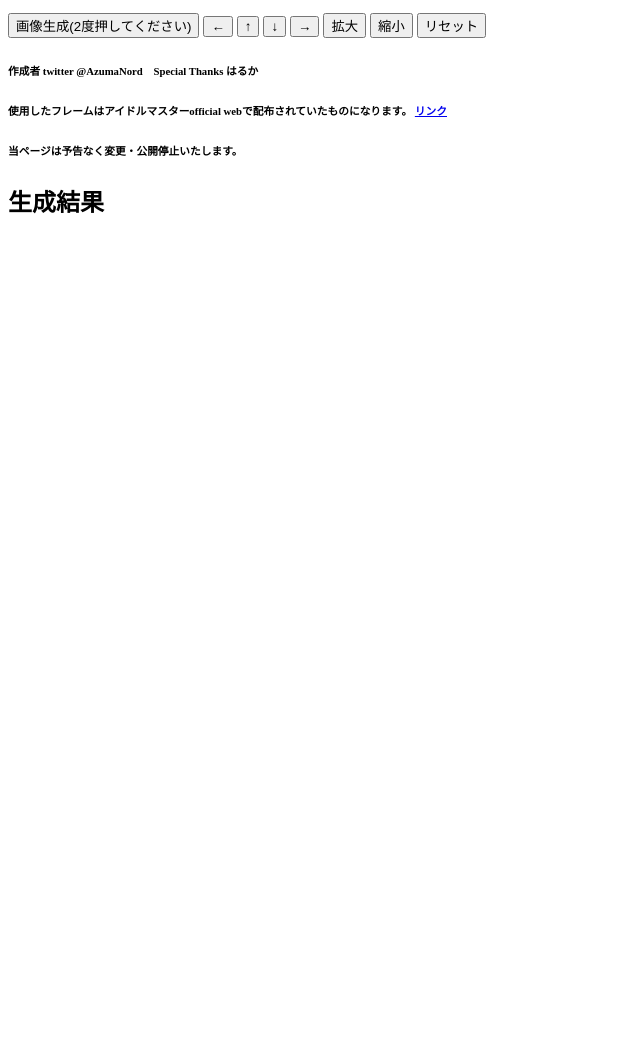
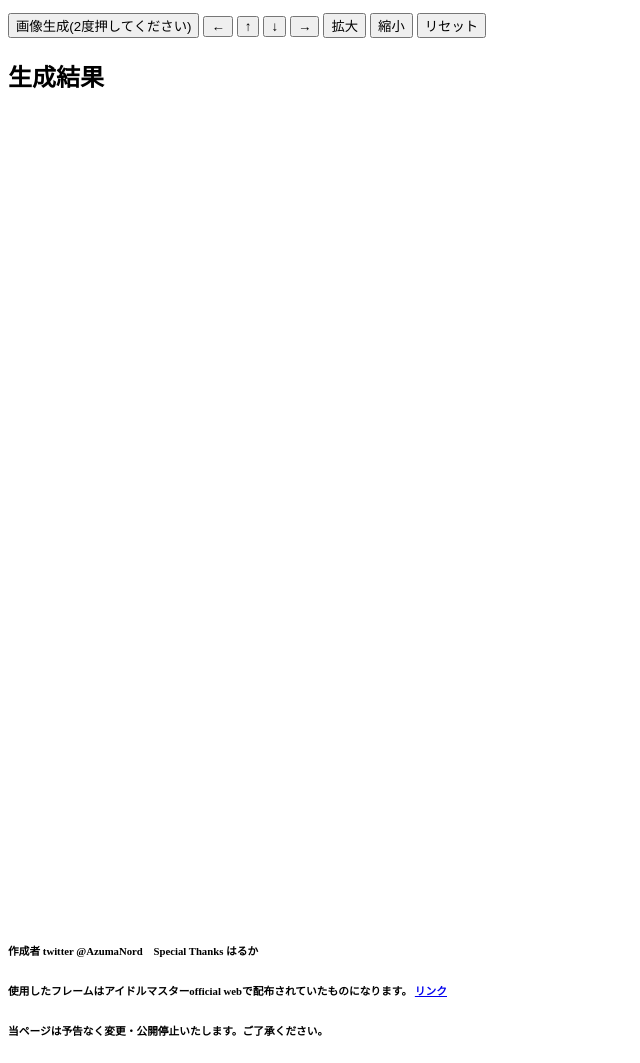
Before and after one commit to cafeparade/cafeparade.github.io, a plain HTML site: page index.html in a window 1280 px wide. Shown: the part 470-1533 px from the top of the page, without its empty margins (0-640 px from the left). Drawn offline with nearby package versions, Linux system fonts and the light colour scheme.

Commit message:
Update index.html

```diff
--- a/index.html
+++ b/index.html
@@ -49,16 +49,15 @@
             <button id="zoomout">縮小</button>
             <button id="reset">リセット</button>
         </div>
-        <h6>作成者 twitter @AzumaNord　Special Thanks はるか</h6>
-        <h6>使用したフレームはアイドルマスターofficial webで配布されていたものになります。
-        <a href="https://idolmaster-official.jp/news/01_409.html">リンク</a>
-        <h6>当ページは予告なく変更・公開停止いたします。</h6>
         <!-- 出力部分 -->
         <div class="module">
             <h2>生成結果</h2>
             <h1 id="alert" style="color: red"></h1>
             <canvas id="result" width="640" height="800"></canvas>
         </div>
-
+        <h6>作成者 twitter @AzumaNord　Special Thanks はるか</h6>
+        <h6>使用したフレームはアイドルマスターofficial webで配布されていたものになります。
+        <a href="https://idolmaster-official.jp/news/01_409.html">リンク</a>
+        <h6>当ページは予告なく変更・公開停止いたします。ご了承ください。</h6>
     </body>
 </html>
```
